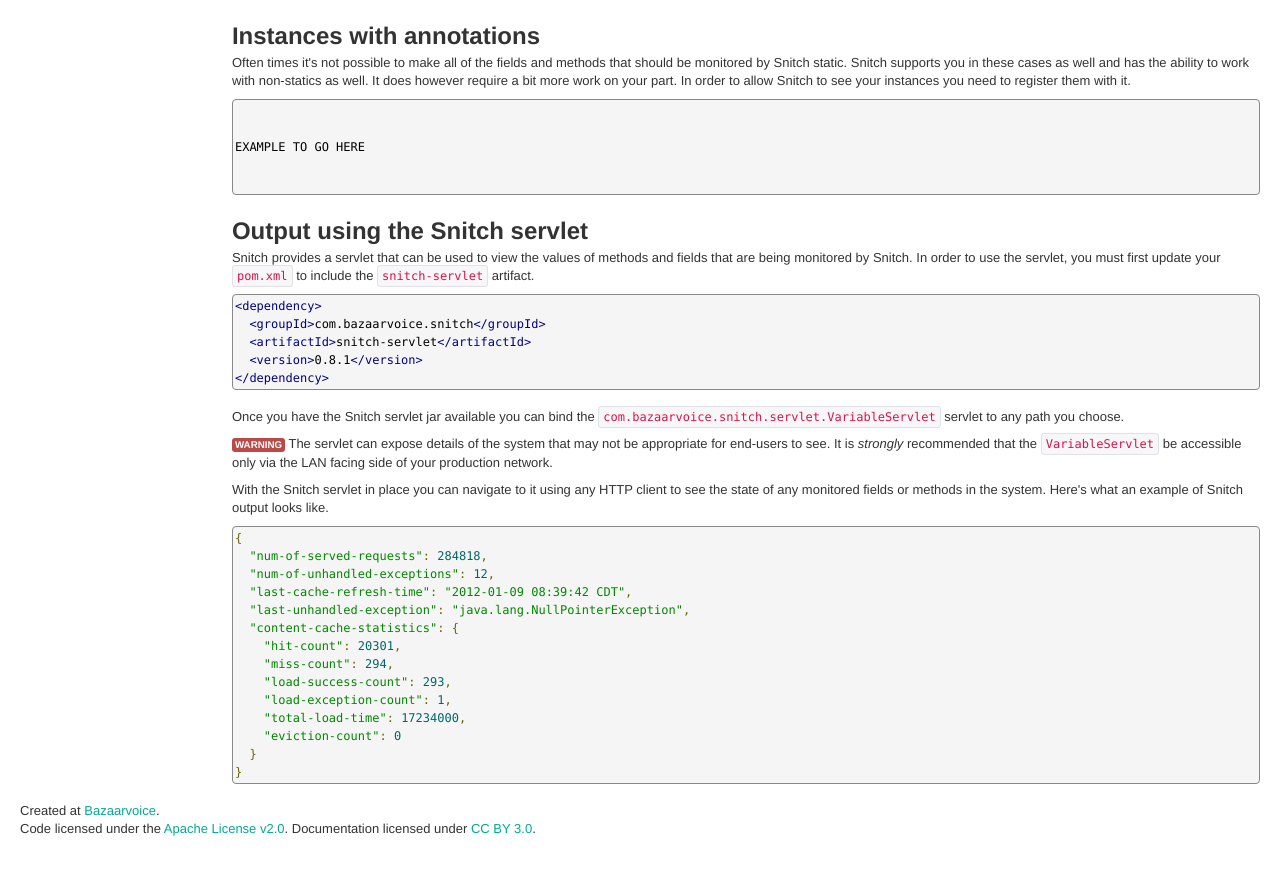
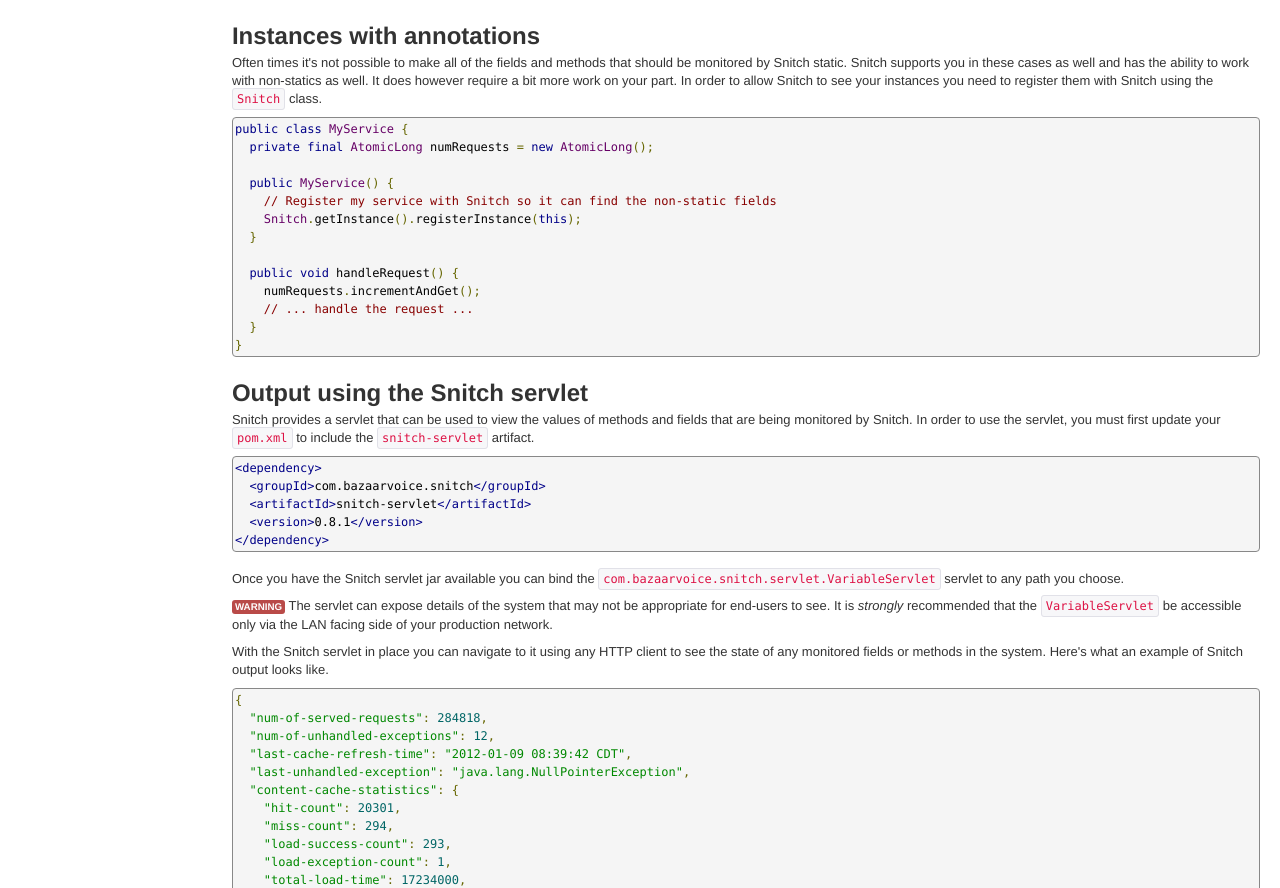
Before and after one commit to jryans/snitch, a plain HTML site: page gettingstarted.html in a window 1280 px wide. Shown: the part 870-1758 px from the top of the page. Drawn offline with Linux system fonts and the light colour scheme.

Commit message:
More doc updates.  Basic "Getting Started" page in a good state.

```diff
--- a/gettingstarted.html
+++ b/gettingstarted.html
@@ -21,8 +21,8 @@
           <div class="nav-collapse">
             <ul class="nav">
               <li><a href="index.html">Overview</a></li>
-              <li class="active"><a href="#">Getting Started</a></li>
-              <li><a href="#">Github</a></li>
+              <li class="active"><a>Getting Started</a></li>
+              <li><a href="http://www.github.com/bazaarvoice/snitch">Github</a></li>
             </ul>
           </div>
         </div>
@@ -106,15 +106,22 @@
             Often times it's not possible to make all of the fields and methods that should be monitored by Snitch static.
             Snitch supports you in these cases as well and has the ability to work with non-statics as well.  It does
             however require a bit more work on your part.  In order to allow Snitch to see your instances you need to
-            register them with it.
+            register them with Snitch using the <code>Snitch</code> class.
             <p/>
             <pre class="prettyprint">
+public class MyService {
+  private final AtomicLong numRequests = new AtomicLong();
 
+  public MyService() {
+    // Register my service with Snitch so it can find the non-static fields
+    Snitch.getInstance().registerInstance(this);
+  }
 
-EXAMPLE TO GO HERE
-
-
-
+  public void handleRequest() {
+    numRequests.incrementAndGet();
+    // ... handle the request ...
+  }
+}
 </pre>
             <p/>
           </p>
```
Also changed, not shown: index.html (+2 -2 lines).
